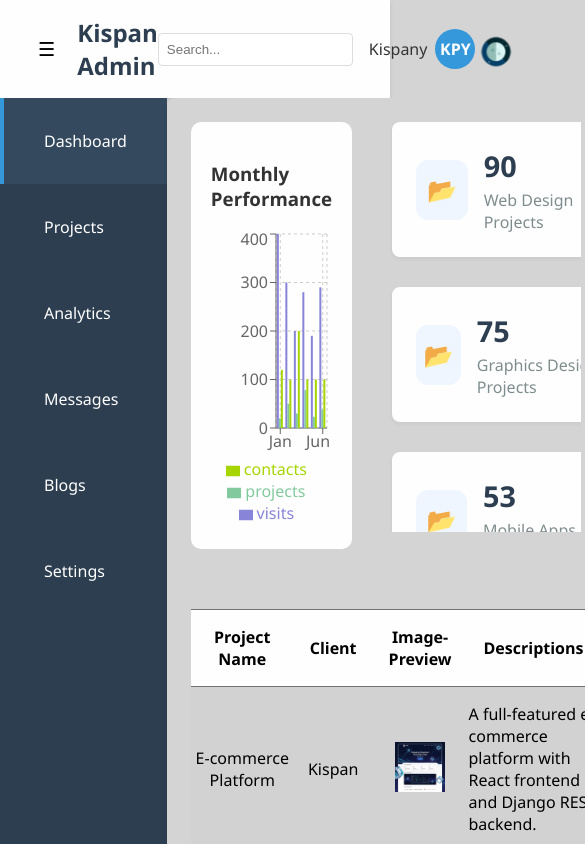
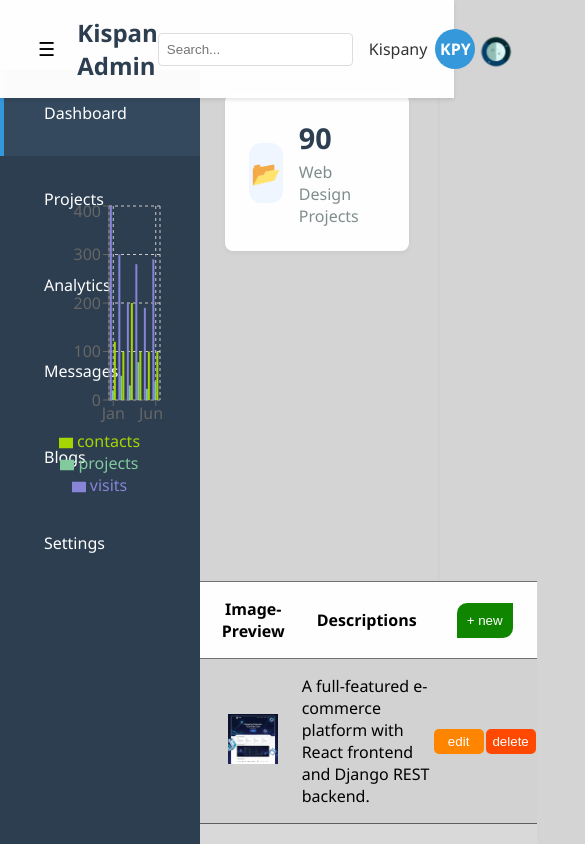
Before and after one commit to KISPANY/Admin-Dashboard-temp, a React (Create React App) app: page /projects in a window 390 px wide. Shown: the top 844 px of the page, 585 px wide, since content can reach past the window. Built offline with nearby package versions, Linux system fonts and the light colour scheme.

Commit message:
projects-responsive

```diff
--- a/src/Pages/Admin.js
+++ b/src/Pages/Admin.js
@@ -19,13 +19,17 @@ const AdminDashboard = () => {
   return (
     <Router>
       <div className="admin-dashboard">
+        <div className="header-div">
           <Header />
+        </div>
         <div className="dashboard-content">
+          <div className="side-dash" >
             {sidebarOpen && (
               <aside className="dashboard-sidebar">
                 <SideBar />
               </aside>
             )}
+          </div>
           <Switch>
             <Route exact path="/dashboard/" component={Dashboard} />
             <Route path="/analytics" component={Analytics} />
--- a/src/assets/styles/admin.css
+++ b/src/assets/styles/admin.css
@@ -14,6 +14,7 @@
     background: #2c3e50;
     color: white;
     min-height: calc(100vh - 70px);
+    position: fixed;
 }
 
 .sidebar-nav ul {
@@ -136,13 +137,21 @@ li .Link {
 
 /* header */
 
+.header-div {
+    width: 100%;
+    height: 70px;
+}
+
 .dashboard-header {
     display: flex;
     justify-content: space-between;
     align-items: center;
+    width: 100%;
     padding: 1rem 2rem;
     background: var(--card-bg);
     box-shadow: 0 2px 4px rgba(0,0,0,0.1);
+    position: fixed;
+    z-index: 1000;
 }
 
 .header-left {
@@ -209,6 +218,10 @@ h1 {
   height: 30px;
 }
 
+.side-dash {
+    width: 290px;
+    height: 100vh;
+}
 
 /* coming soon */
 .coming-soon {
--- a/src/assets/styles/projects.css
+++ b/src/assets/styles/projects.css
@@ -154,3 +154,27 @@
     padding: 5px;
     border-radius: 5px;
 }
+
+
+@media (max-width: 1220px) {
+    .dashboard-sidebar {
+    width: 200px;
+    }
+}
+
+@media (max-width: 768px) {
+    .stats-container {
+        display: flex;
+        flex-direction: row;
+        height: fit-content;
+        width: 250px;
+    }
+
+    .dashboard-sidebar {
+    width: 200px;
+    }
+
+    .menu-toggle {
+        display: block;
+    }
+}
```
Lines whose indentation alone changed are shown as unchanged.
